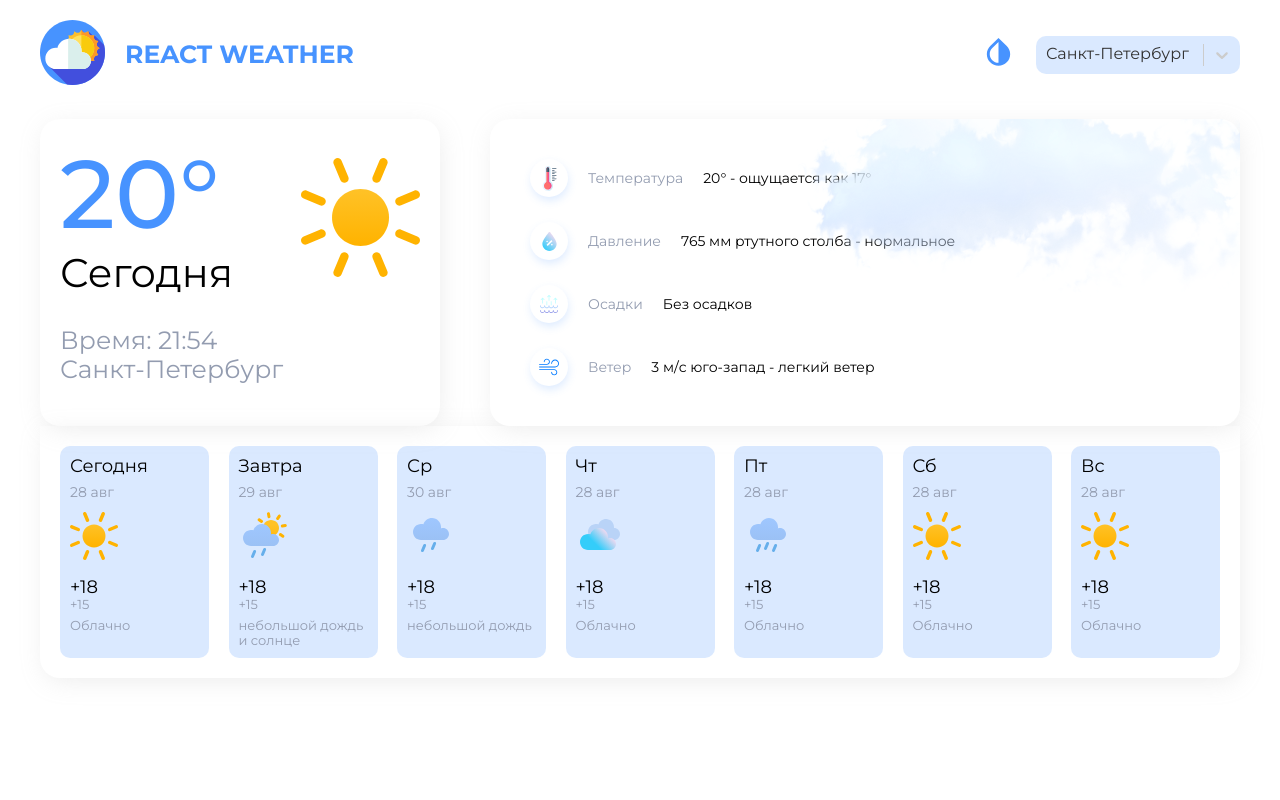
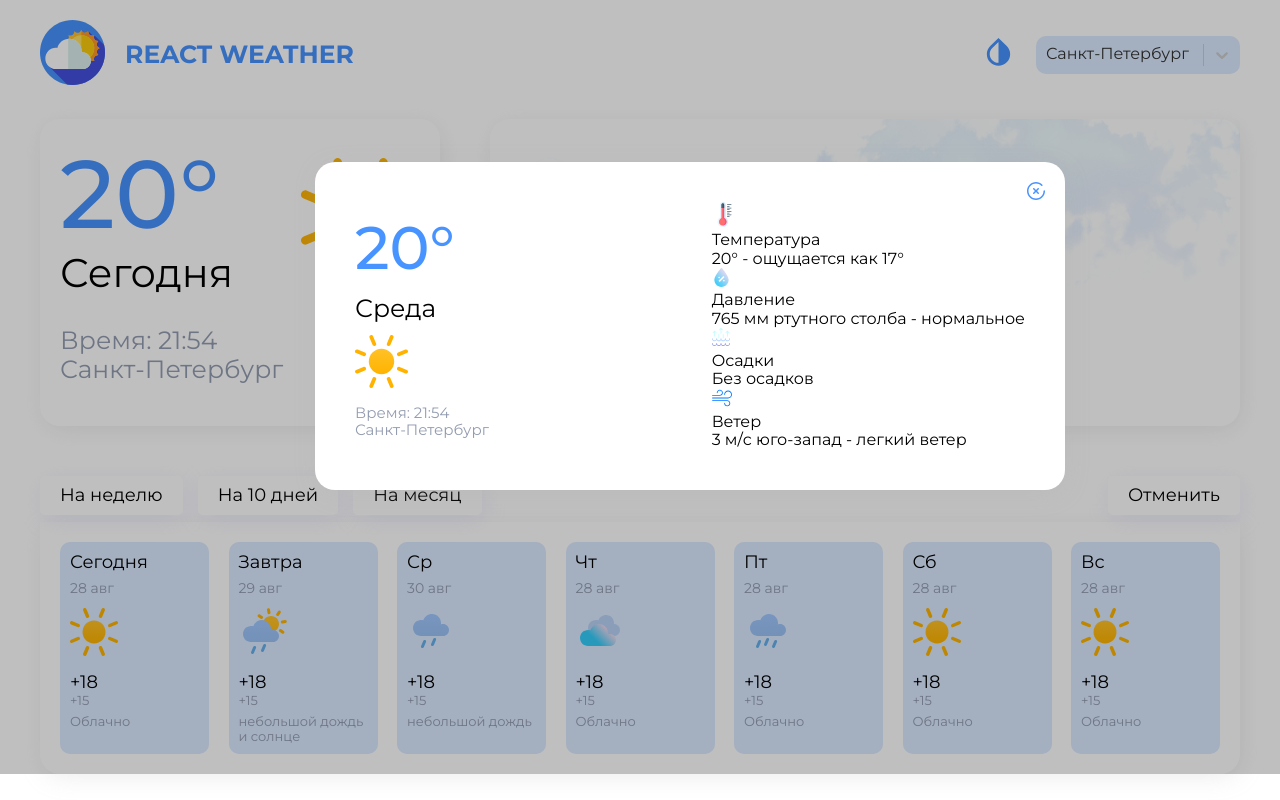
Before and after one commit to slonikandrew/weather, a React (Create React App) app: page / in a window 1280 px wide. Built offline with nearby package versions, Linux system fonts and the light colour scheme.

Commit message:
Added Tabs and Popup

```diff
--- a/src/App.tsx
+++ b/src/App.tsx
@@ -3,9 +3,12 @@
 import { Home } from './pages/Home/Home';
 import { MonthStatistics } from './pages/MonthStatistics/MonthStatistics';
 import { Header } from './shared/Header/Header';
+import { Popup } from './shared/Popup/Popup';
 
 function App() {
   return (
+    <div className="global-container">
+      <Popup />
       <div className="container">
         <Header />
         <Switch>
@@ -13,6 +16,8 @@
           <Route path="/month-statistics" component={MonthStatistics} exact/>
         </Switch>
       </div>
+    </div>
+
   );
 }
 
--- a/src/pages/Home/Home.module.scss
+++ b/src/pages/Home/Home.module.scss
@@ -2,5 +2,6 @@
     .wrapper {
         display: flex;
         justify-content: space-between;
+        margin-bottom: 50px;
     }
 }
--- a/src/pages/Home/components/Days/Days.module.scss
+++ b/src/pages/Home/components/Days/Days.module.scss
@@ -57,3 +57,38 @@
         }
     }
 }
+
+.tabs {
+    display: flex;
+    justify-content: space-between;
+    margin-bottom: 7px;
+
+    &__wrapper {
+        display: flex;
+    }
+
+    .cancel, .tab {
+        box-shadow: 2px 5px 25px -3px rgba(180, 180, 280, 0.25);
+        border-radius: 5px;
+        padding: 9px 20px;
+        background-color: $lite-background;
+        margin-right: 15px;
+        color: $lite-color;
+        font-size: 18px;
+        display: flex;
+        align-items: center;
+        justify-content: center;
+        cursor: pointer;
+    }
+
+    .cancel {
+        margin-right: 0;
+    }
+
+    .tab {
+        &.active {
+            background: $primary-color;
+            color: #fff;
+        }
+    }
+}
--- a/src/pages/Home/components/Days/Days.tsx
+++ b/src/pages/Home/components/Days/Days.tsx
@@ -1,6 +1,7 @@
 import React from 'react';
 import { Card } from './Card';
 import s from "./Days.module.scss";
+import { Tabs } from './Tabs';
 
 interface DaysProps {
 
@@ -75,9 +76,14 @@
         },
       ];
 
-    return(<div className={s.days}>
-        {
-            days.map((day: Day) => <Card day={day}/>)
-        }
-    </div>);
+    return(
+      <>
+        <Tabs />
+        <div className={s.days}>
+            {
+                days.map((day: Day) => <Card day={day}/>)
+            }
+        </div>
+      </>
+    );
 }
--- a/src/pages/Home/components/Days/Tabs.tsx
+++ b/src/pages/Home/components/Days/Tabs.tsx
@@ -6,8 +6,25 @@
 }
 
 export const Tabs = (props: TabsProps) => {
-
-    return(<div>
-
+    const tabs = [
+        {value: "На неделю"},
+        {value: "На 10 дней"},
+        {value: "На месяц"}
+    ];
+    return(<div className={s.tabs}>
+        <div className={s.tabs__wrapper}>
+            {
+                tabs.map(tab => {
+                    return (
+                        <div className={s.tab} key={tab.value}>
+                            {tab.value}
+                        </div>
+                    );
+                })
+            }
+        </div>
+        <div className={s.cancel}>
+            Отменить
+        </div>
     </div>);
 }
--- a/src/shared/Header/Header.module.scss
+++ b/src/shared/Header/Header.module.scss
@@ -1,3 +1,5 @@
+@import '../../styles/variables.scss';
+
 .header {
     display: flex;
     align-items: center;
@@ -19,7 +21,7 @@
         }
 
         .title {
-            color: #4793FF;
+            color: $primary-color;
             text-transform: uppercase;
             font-weight: 800;
             font-size: 25px;
--- /dev/null
+++ b/src/shared/Popup/Popup.module.scss
@@ -0,0 +1,70 @@
+@import "../../styles/variables.scss";
+
+.popup {
+    position: absolute;
+    top: calc(50% - 225px);
+    left: calc(50% - 325px);
+    z-index: 1001;
+    display: flex;
+    align-items: center;
+    justify-content: space-between;
+    padding: 40px;
+    max-width: 750px;
+    width: 100%;
+    background: $lite-background;
+    box-shadow: $box-shadow;
+    border-radius: $border-radius;
+    background: $lite-background;
+
+    .close {
+        position: absolute;
+        top: 20px;
+        right: 20px;
+        svg {
+            transition: 0.3s;
+        }
+
+        &:hover {
+            cursor: pointer;
+            svg {
+                transform: rotate(360deg);
+            }
+        }
+    }
+
+    .day {
+        &__temp {
+            font-weight: 500;
+            font-size: 60px;
+            color: $primary-color;
+            margin-bottom: 12px;
+        }
+
+        &__name {
+            font-size: 25px;
+            color: #000;
+            margin-bottom: 12px;
+        }
+
+        &__time, &__city {
+            font-size: 15px;
+            color: $base-color;
+        }
+
+        .img {
+            margin-bottom: 12px;
+            svg {
+                height: 53px;
+                width: 53px;
+            }
+        }
+    }
+  }
+
+  .blur {
+    position: absolute;
+    z-index: 1000;
+    width: 100%;
+    height: 100%;
+    background: rgba(0, 0, 0, 0.25);
+  }
--- /dev/null
+++ b/src/shared/Popup/Popup.tsx
@@ -0,0 +1,64 @@
+import React from 'react';
+import { GlobalSVGSelector } from '../../assets/icons/global/GlobalSVGSelector';
+import { Item } from '../../pages/Home/components/ThisDayInfo/ThisDayInfo';
+import { ThisDayItem } from '../../pages/Home/components/ThisDayInfo/ThisDayItem';
+import s from "./Popup.module.scss";
+
+interface PopupProps {
+
+}
+
+export const Popup = (props: PopupProps) => {
+
+const items = [
+        {
+          icon_id: 'temp',
+          name: 'Температура',
+          value: '20° - ощущается как 17°',
+        },
+        {
+          icon_id: 'pressure',
+          name: 'Давление',
+          value: '765 мм ртутного столба - нормальное',
+        },
+        {
+          icon_id: 'precipitation',
+          name: 'Осадки',
+          value: 'Без осадков',
+        },
+        {
+          icon_id: 'wind',
+          name: 'Ветер',
+          value: '3 м/с юго-запад - легкий ветер',
+        },
+      ];
+
+    return(
+        <>
+        <div className={s.blur}></div>
+        <div className={s.popup}>
+            <div className={s.day}>
+                <div className={s.day__temp}>
+                    20°
+                </div>
+                <div className={s.day__name}>
+                    Среда
+                </div>
+                <div className={s.img}>
+                    <GlobalSVGSelector id="sun"/>
+                </div>
+                <div className={s.day__time}>Время: <span>21:54</span></div>
+                <div className={s.day__city}>Санкт-Петербург</div>
+            </div>
+            <div className={s.this__day_info_items}>
+                {
+                    items.map((item: Item) => <ThisDayItem key={item.icon_id} item={item} />)
+                }
+            </div>
+            <div className={s.close}>
+                <GlobalSVGSelector id="close"/>
+            </div>
+        </div>
+        </>
+    );
+}
--- a/src/styles/index.scss
+++ b/src/styles/index.scss
@@ -1,16 +1,19 @@
-@import "~normalize.css";
-@import url('https://fonts.googleapis.com/css2?family=Montserrat:wght@300;400;500;700&display=swap');
+@import '~normalize.css';
+@import url('https://fonts.googleapis.com/css2?family=Montserrat:wght@300;400;500;600;700&display=swap');
 
-*, *:after, *:before {
-    box-sizing: border-box;
+*,
+*:after,
+*:before {
+  box-sizing: border-box;
 }
 
 body {
-    font-family: 'Montserrat', sans-serif;
+  position: relative;
+  font-family: 'Montserrat', sans-serif;
 }
 
 .container {
-    padding-top: 20px;
-    max-width: 1200px;
-    margin: 0 auto;
+  max-width: 1200px;
+  margin: 0 auto;
+  padding-top: 20px;
 }
```
Lines whose indentation alone changed are shown as unchanged.
